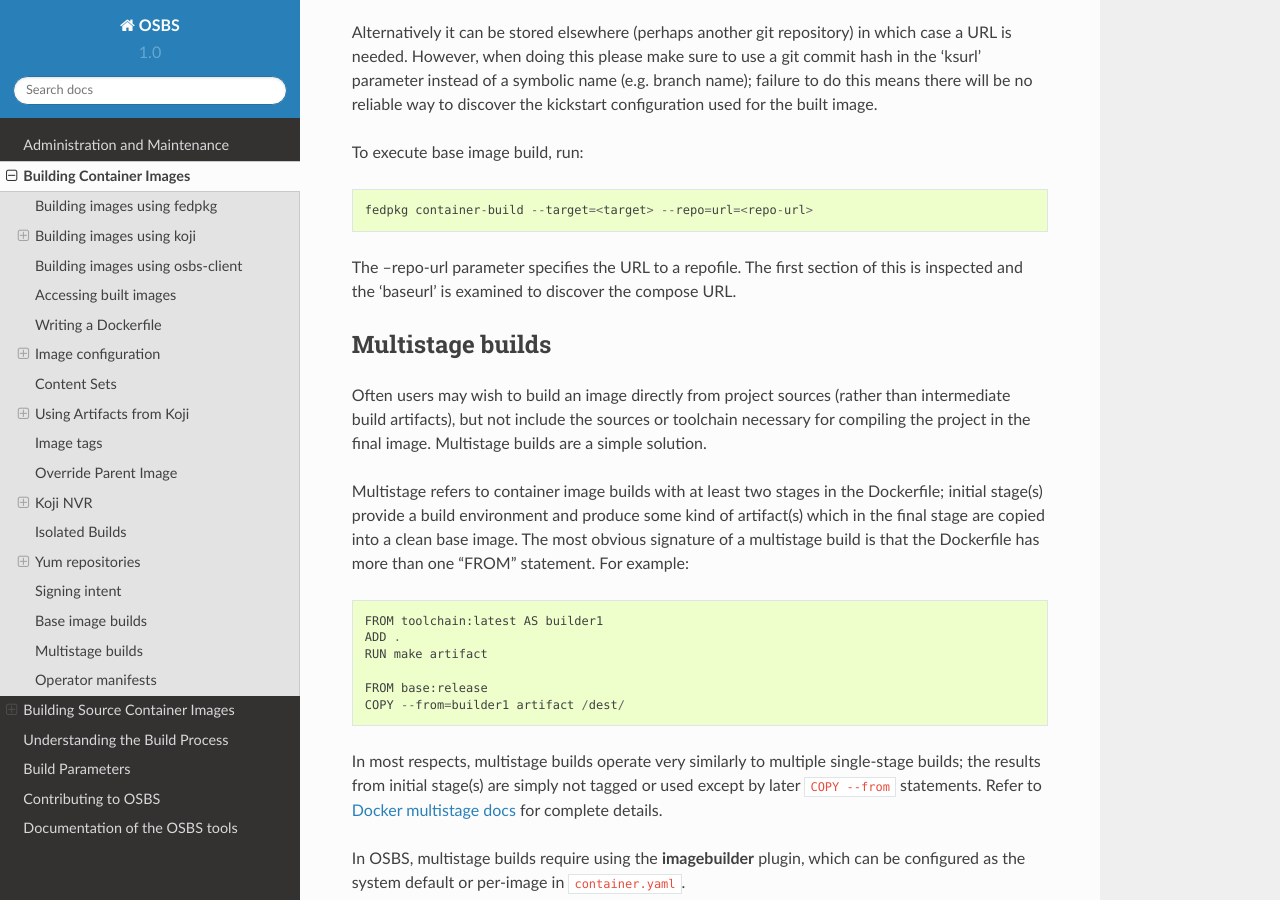
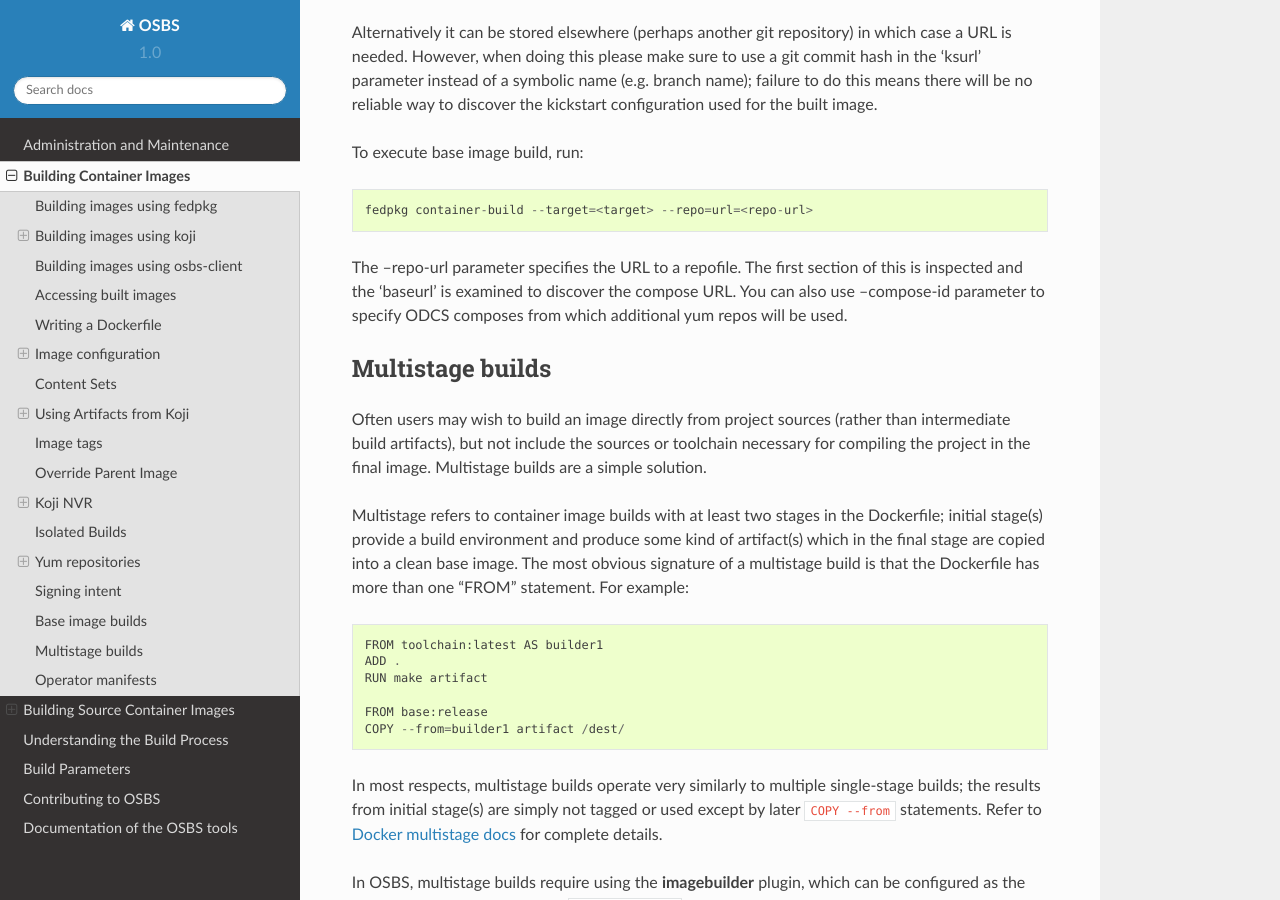
Before and after one commit to containerbuildsystem/osbs-docs, a Sphinx documentation site: the page built from docs/users.rst, in a window 1280 px wide and 900 px high, scrolled down 22703 px. Built offline with Sphinx 7.4.7 and the Read the Docs theme 2.0.0, drawn with Linux system fonts in a browser that asks for light colours.

Commit message:
base image will use also yum repos from composes
* OSBS-8719

Signed-off-by: Robert Cerven <rcerven@redhat.com>

```diff
--- a/docs/users.rst
+++ b/docs/users.rst
@@ -1185,6 +1185,8 @@ To execute base image build, run::
 
 The --repo-url parameter specifies the URL to a repofile. The first section
 of this is inspected and the 'baseurl' is examined to discover the compose URL.
+You can also use --compose-id parameter to specify ODCS composes from which additional
+yum repos will be used.
 
 
 Multistage builds
```
